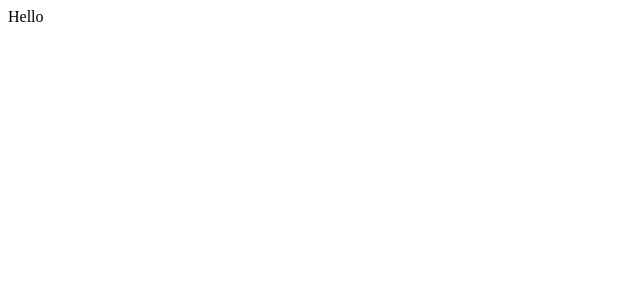
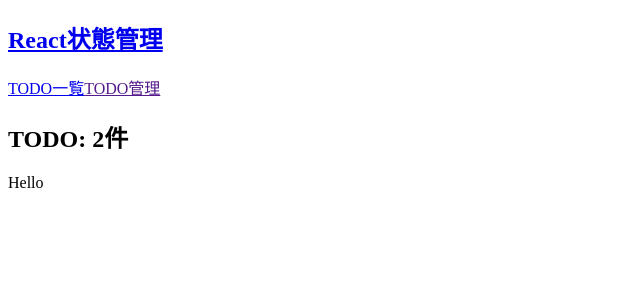
Before and after one commit to cuzekn/sample, a Next.js app in the folder _sample/: page / in a window 1280 px wide. Shown: the top 300 px of the page, without its empty margins (0-640 px from the left). Built offline with nearby package versions, Linux system fonts and the light colour scheme.

Commit message:
chore: create Header

```diff
--- /dev/null
+++ b/_sample/src/components/Header.tsx
@@ -0,0 +1,24 @@
+import { FC } from "react";
+import Link from "next/link";
+
+export const Header: FC = () => {
+  return (
+    <header>
+      <nav>
+        <h1>
+          <Link href="/">
+            <a>React状態管理</a>
+          </Link>
+        </h1>
+        <Link href="/">
+          <a>TODO一覧</a>
+        </Link>
+        <Link href="/add">
+          <a href="">TODO管理</a>
+        </Link>
+      </nav>
+
+      <h2>TODO: 2件</h2>
+    </header>
+  );
+};
--- a/_sample/src/pages/_app.tsx
+++ b/_sample/src/pages/_app.tsx
@@ -1,5 +1,13 @@
 import type { AppProps } from "next/app";
+import { Header } from "src/components/Header";
 
 export default function MyApp({ Component, pageProps }: AppProps) {
-  return <Component {...pageProps} />;
+  return (
+    <>
+      <Header />
+      <main>
+        <Component {...pageProps} />
+      </main>
+    </>
+  );
 }
```
